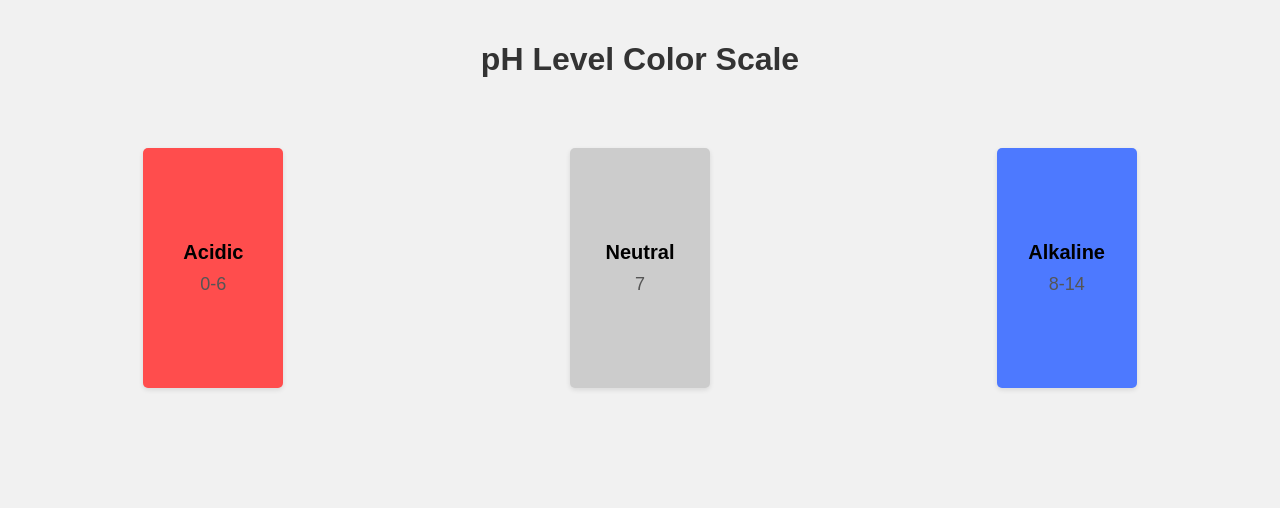
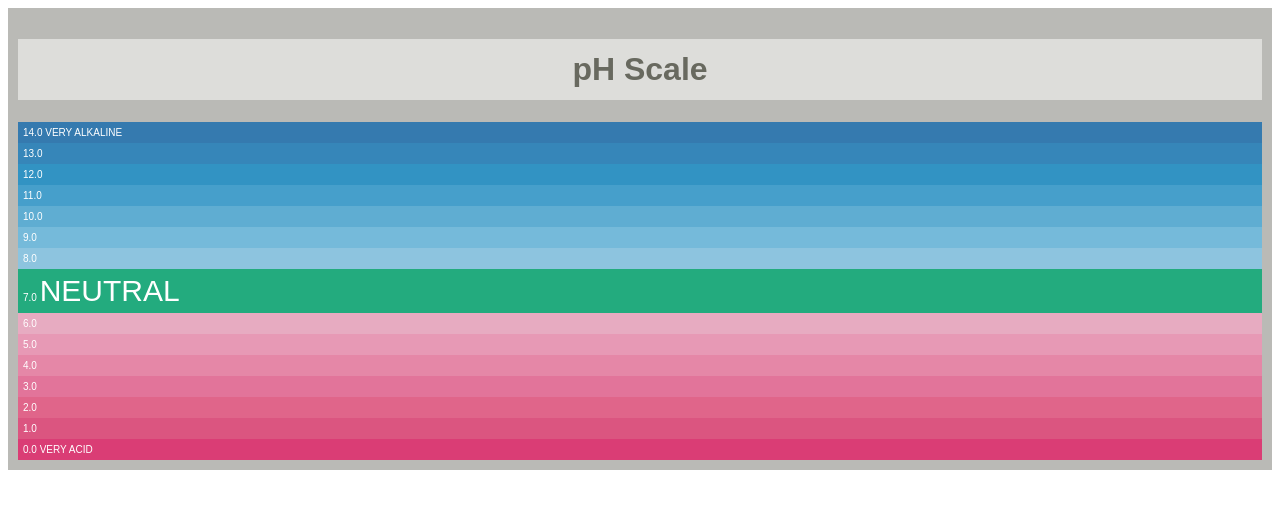
Before and after one commit to mwaqassiddiqui/PH-Level-Color-Assignment1, a website: page public/index.html in a window 1280 px wide. Drawn offline with Linux system fonts and the light colour scheme.

Commit message:
first commit

```diff
--- a/public/index.html
+++ b/public/index.html
@@ -7,25 +7,24 @@
     <title>Document</title>
     <link rel="stylesheet" href="style.css">
 </head>
- <title>pH Level Color Scale</title>
-  <link rel="stylesheet" type="text/css" href="style.css">
-</head>
-<body>
-  <h1>pH Level Color Scale</h1>
-  <div class="color-scale">
-    <div class="color" id="acidic">
-      <span class="label">Acidic</span>
-      <span class="ph-value">0-6</span>
-    </div>
-    <div class="color" id="neutral">
-      <span class="label">Neutral</span>
-      <span class="ph-value">7</span>
-    </div>
-    <div class="color" id="alkaline">
-      <span class="label">Alkaline</span>
-      <span class="ph-value">8-14</span>
-    </div>
-  </div>
+<div class="container">
+  <h1>pH Scale</h1>
+  <p class="first">14.0 VERY ALKALINE</p>
+  <p class="second">13.0</p>
+  <p class="third">12.0</p>
+  <p class="fourth">11.0</p>
+  <p class="fifth">10.0</p>
+  <p class="six">9.0</p>
+  <p class="seven">8.0</p>
+  <p class="eight">7.0 <SPAN style="font-size: 30px">NEUTRAL</SPAN></p>
+  <p class="nine">6.0</p>
+  <p class="ten">5.0</p>
+  <p class="eleven">4.0</p>
+  <p class="twelve">3.0</p>
+  <p class="thirteen">2.0</p>
+  <p class="fourteen">1.0</p>
+  <p class="fifthteen">0.0 VERY ACID</p>
+</div>
 
 </body>
 </html>
--- a/public/style.css
+++ b/public/style.css
@@ -1,35 +1,86 @@
-body {
-    background-color: #f1f1f1;
-    font-family: Arial, sans-serif;
-    margin: 0;
-    padding: 0;
-  }
+.container {
+  border: 10px solid #babab6;
+  background-color: #babab6;
+}
+h1 {
+color: rgb(104, 105, 95);
+font-family: Arial; San Serif;
+padding: 12px;
+background-color: rgb(221,221,218);
+text-align: center;
 
-  h1 {
-    text-align: center;
-    color: #333;
-    padding: 20px;
-  }
+}
 
-  .color-scale {
-    display: flex;
-    justify-content: space-around;
-    align-items: center;
-    margin-top: 50px;
-  }
+div {
+background-color: #babab6;
+}
 
-  .color {
-    width: 100px;
-    height: 200px;
-    display: flex;
-    flex-direction: column;
-    justify-content: center;
-    align-items: center;
-    padding: 20px;
-    background-color: #fff;
-    border-radius: 5px;
-    box-shadow: 0 2px 5px rgba(0, 0, 0, 0.1);
-  }
+p {
+color: #fff;
+padding: 5px;
+margin: 0;
+font-family: Arial; San Serif;
+font-size: 10px;
+}
+
+p.first {
+background-color: rgb(53, 122, 175);
+}
+
+p.second {
+background-color: rgb(54, 134, 185);
+}
+
+p.third {
+background-color: #3293c3;
+}
+
+p.fourth {
+background-color: #469fcb;
+}
+
+p.fifth {
+background-color: #5fadd2;
+}
+
+p.six {
+background-color: #75bada;
+}
+
+p.seven {
+background-color: #8dc4df;
+}
+
+p.eight {
+background-color: #23ab7e;
+}
+
+p.nine {
+background-color: #e7abc1;
+}
+
+p.ten {
+background-color: #e799b5;
+}
+p.eleven {
+background-color: #e587a7;
+}
+
+p.twelve {
+background-color: #e2749a;
+}
+
+p.thirteen {
+background-color: #e0658a;
+}
+
+p.fourteen {
+background-color: #db5580;
+}
+
+p.fifthteen {
+background-color: #da3d75;
+}
 
   .color#acidic {
     background-color: #ff4d4d;
```
